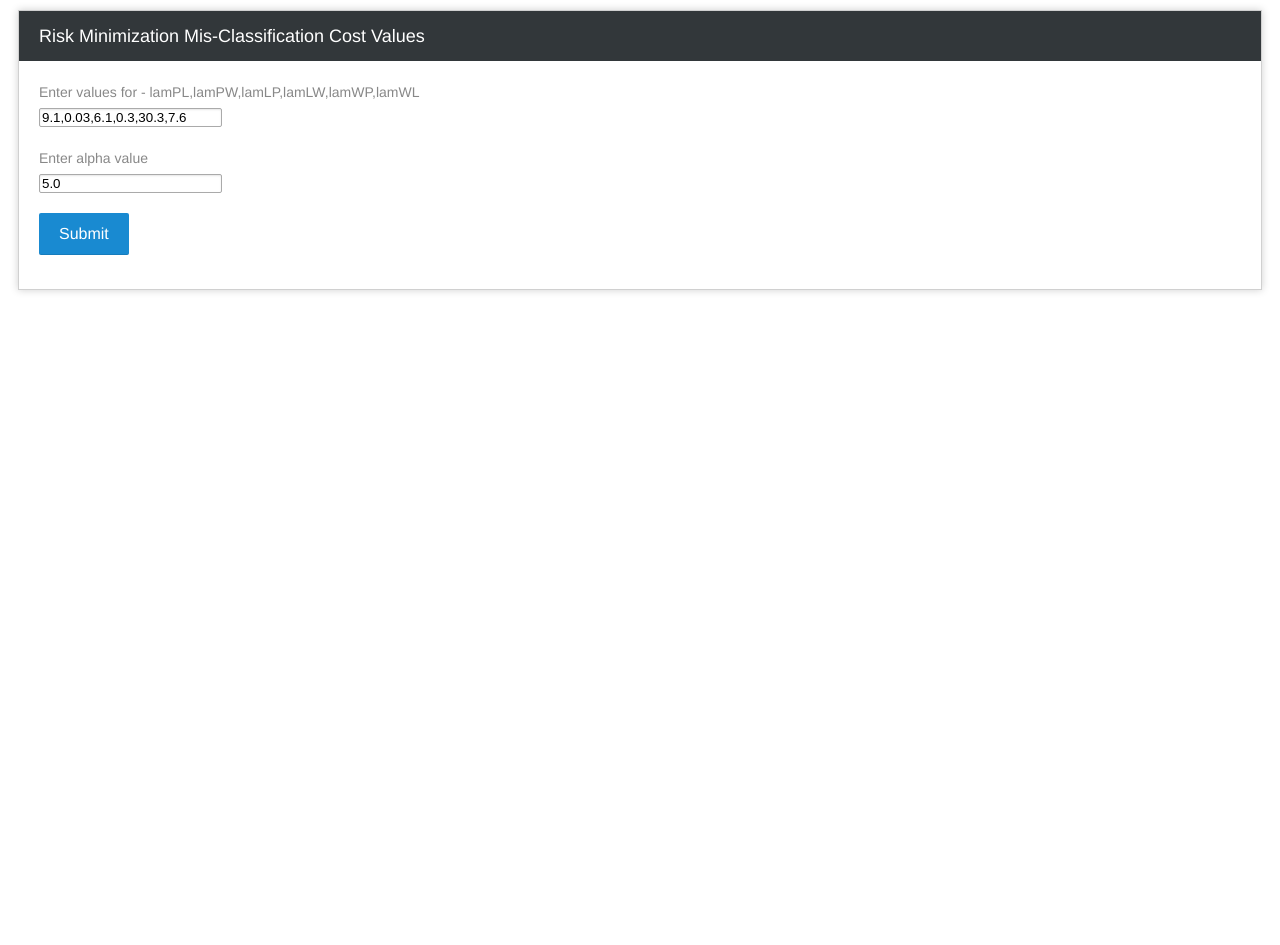
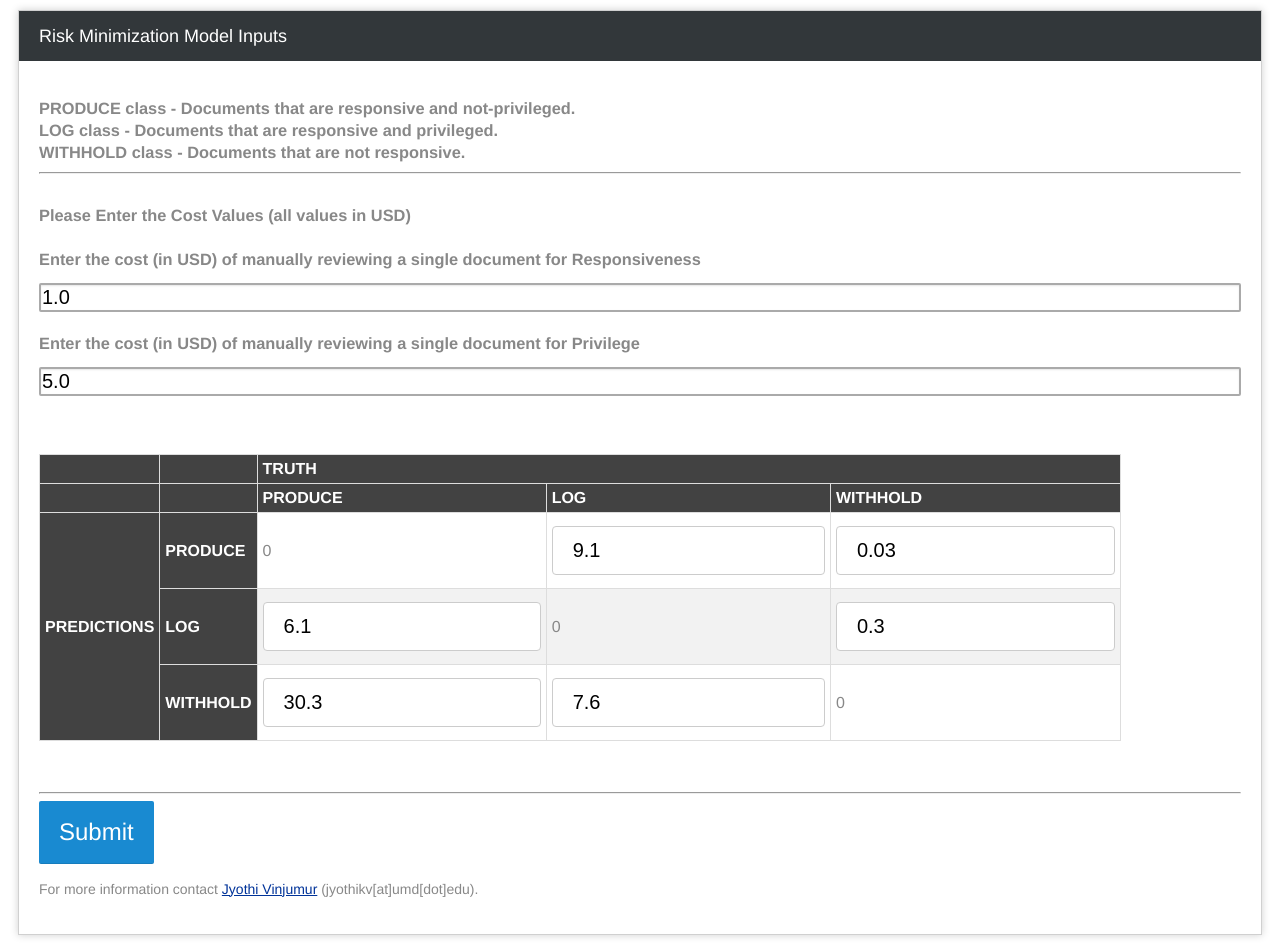
Before and after one commit to jyothivinjumur/rmweb, a Flask app: page / in a window 1280 px wide. Before the commit the page ends 293 px from the top, so only its background shows below. Run offline with Flask 2, Linux system fonts and the light colour scheme; parts of the project's set-up code (start-up, migrations or seed data) failed here and were passed over.

Commit message:
inputs page updates

```diff
--- a/app.py
+++ b/app.py
@@ -8,6 +8,8 @@ from ModuleP3 import phase3
 import sys
 from CostMatrix import cm
 import logging
+from logging.handlers import RotatingFileHandler
+
 
 # Initialize the Flask application
 app = Flask(__name__)
@@ -17,12 +19,10 @@ app = Flask(__name__)
 def form():
     return render_template('form_submit.html')
 
-def p1caller(costs,alpha):
+def p1caller(pl,pw,lp,lw,wp,wl,alpha):
     try:
-
         costMatrix=cm()
-        cmv=costs.split(',')
-        costMatrix.setCostMatrix(float(cmv[0]),float(cmv[1]),float(cmv[2]),float(cmv[3]),float(cmv[4]),float(cmv[5]))
+        costMatrix.setCostMatrix(float(pl),float(pw),float(lp),float(lw),float(wp),float(wl))
         costMatrix.setAlpha(float(alpha.strip()))
         cmvalue=costMatrix.getCostMatrix()
         p1=phase1()
@@ -31,14 +31,13 @@ def p1caller(costs,alpha):
     except:
         raise
 
-def p2caller(costs,alpha):
+def p2caller(pl,pw,lp,lw,wp,wl,alpha,lambda_R):
     try:
         costMatrix=cm()
-        cmv=costs.split(',')
-        costMatrix.setCostMatrix(float(cmv[0]),float(cmv[1]),float(cmv[2]),float(cmv[3]),float(cmv[4]),float(cmv[5]))
+        costMatrix.setCostMatrix(float(pl),float(pw),float(lp),float(lw),float(wp),float(wl))
         costMatrix.setAlpha(float(alpha.strip()))
         cmvalue=costMatrix.getCostMatrix()
-        lamR=costMatrix.getLam_r()
+        lamR=lambda_R
         p2=phase2()
         twd='/app/data'
         p2.computeExpectation(twd,20000,cmvalue,lamR,twd+'/GPOL-ds-op-label.tuple.dictionary.20000.p',twd+'/ECAT-ds-op-label.tuple.dictionary.20000.p')
@@ -47,14 +46,13 @@ def p2caller(costs,alpha):
     except:
         raise
 
-def p3caller(costs,alpha):
+def p3caller(pl,pw,lp,lw,wp,wl,alpha,lambda_P):
     try:
         costMatrix=cm()
-        cmv=costs.split(',')
-        costMatrix.setCostMatrix(float(cmv[0]),float(cmv[1]),float(cmv[2]),float(cmv[3]),float(cmv[4]),float(cmv[5]))
+        costMatrix.setCostMatrix(float(pl),float(pw),float(lp),float(lw),float(wp),float(wl))
         costMatrix.setAlpha(float(alpha.strip()))
         cmvalue=costMatrix.getCostMatrix()
-        lamP=costMatrix.getLam_p()
+        lamP=lambda_P
         twd='/app/data'
         p3=phase3()
         p3.computeExpectation(twd,20000,cmvalue,lamP,twd+'/ECAT-ds-op-label.tuple.dictionary.20000.p')
@@ -65,11 +63,32 @@ def p3caller(costs,alpha):
 
 @app.route('/hybridmodel/', methods=['POST'])
 def hybridmodel():
-    costs=request.form['yourname']
-    alpha=request.form['youremail']
-    p1caller(costs,alpha)
-    Tau_r=p2caller(costs,alpha)
-    Tau_p=p3caller(costs,alpha)
+    pl=request.form['lamPL']
+    pw=request.form['lamPW']
+    lp=request.form['lamLP']
+    lw=request.form['lamLW']
+    wp=request.form['lamWP']
+    wl=request.form['lamWL']
+    lambda_R=request.form['lamR']
+    lambda_P=request.form['lamP']
+    app.logger.info("User Inputs; ")
+    app.logger.info("pl= %s",pl)
+    app.logger.info("pw= %s",pw)
+    app.logger.info("lp= %s",lp)
+    app.logger.info("lw= %s",lw)
+    app.logger.info("wp= %s",wp)
+    app.logger.info("wl= %s",wl)
+    app.logger.info("Lambda_P= %s",lambda_P)
+    app.logger.info("Lambda_R= %s",lambda_R)
+    alpha="1.0"
+    p1caller(pl,pw,lp,lw,wp,wl,alpha)
+    Tau_r=p2caller(pl,pw,lp,lw,wp,wl,alpha,float(lambda_R))
+    Tau_p=p3caller(pl,pw,lp,lw,wp,wl,alpha,float(lambda_P))
+    Tau_r_percent=float(Tau_r/20000)*100
+    if Tau_r>0:
+        Tau_p_percent=float(Tau_p/Tau_r)*100
+    else:
+        Tau_p_percent=0
     msg="NONE"
     if Tau_r>0 and Tau_r<20000:
         msg="Review Something"
@@ -77,7 +96,15 @@ def hybridmodel():
         msg="Review Nothing"
     else:
         msg="Review Everything"
-    return render_template('form_action.html', name=Tau_r, Tau_p=Tau_p, message=msg)
+    return render_template('form_action.html', Tau_rpercent=Tau_r_percent, Tau_ppercent=Tau_p_percent, message=msg)
 
 if __name__ == '__main__':
-  app.run(host='0.0.0.0', port=80)
+    handler = RotatingFileHandler('/app/logs/logfile.log', maxBytes=10000, backupCount=10)
+    FORMAT = "%(asctime)-15s %(message)s"
+    fmt = logging.Formatter(FORMAT,datefmt='%Y-%m-%d %H:%M:%S')
+    FORMAT = "%(asctime)-15s %(message)s"
+    handler.setFormatter(fmt)
+    handler.setLevel(logging.INFO)
+    app.logger.setLevel(logging.INFO)
+    app.logger.addHandler(handler)
+    app.run(host='0.0.0.0', port=80)
--- a/static/style.css
+++ b/static/style.css
@@ -66,18 +66,21 @@ p.footer{
     -webkit-box-shadow: 0 0 8px #D0D0D0;
 }
 
+
+
 /* Form Styles */
 form label{
     display: block;
     margin-bottom: 5px;
 }
 form input[type=text]{
-    border: 1px solid #aaa;
+    border: 2px solid #aaa;
     border-radius: 2px;
     box-shadow: inset 0 1px 2px rgba(0,0,0,.1);
     box-sizing: border-box;
-    width: 80%
-    padding: 5px;
+    width: 95%
+    font-size:24px;
+    padding: 1px;
     margin-bottom: 20px;
     outline: 0;
     -webkit-border-radius: 2px;
@@ -90,7 +93,7 @@ form input[type=submit]{
     color: #fff;
     display: inline-block;
     padding: 0 20px;
-    font-size: 16px;
+    font-size: 24px;
     line-height: 2.6em;
     font-family: "Helvetica Neue",Helvetica,Arial,"Lucida Grande",sans-serif;
     font-weight: 400;
--- a/templates/form_submit.html
+++ b/templates/form_submit.html
@@ -2,20 +2,118 @@
     <head>
         <title>rmapp-inputs</title>
         <link rel=stylesheet type=text/css href="{{ url_for('static', filename='style.css') }}">
+        <style>
+        table, td, th {
+            border: 1px solid #ddd;
+            text-align: left;
+        }
+
+        table {
+            border-collapse: collapse;
+            width: 90%;
+        }
+
+        th, td {
+            padding: 5px;
+        }
+        th {
+            background-color: #424242;
+            color: white;
+        }
+        tr:nth-child(even){background-color: #f2f2f2}
+        input[type=text], select {
+            width: 100%;
+            padding: 12px 20px;
+            margin: 8px 0;
+            display: inline-block;
+            border: 1px solid #ccc;
+            border-radius: 4px;
+            box-sizing: border-box;
+            font-size: 20px;
+        }
+        input[type=submit]{
+            background: #198ad1;
+            color: #fff;
+            display: inline-block;
+            padding: 0 20px;
+            font-size: 24px;
+            line-height: 2.6em;
+            font-family: "Helvetica Neue",Helvetica,Arial,"Lucida Grande",sans-serif;
+            font-weight: 400;
+            -webkit-box-shadow: inset 0 -1px 0 rgba(0,0,0,.1);
+            -moz-box-shadow: inset 0 -1px 0 rgba(0,0,0,.1);
+            box-shadow: inset 0 -1px 0 rgba(0,0,0,.1);
+            -webkit-border-radius: 2px;
+            -moz-border-radius: 2px;
+            border-radius: 2px;
+            text-transform: capitalize;
+            border: 0;
+            cursor: pointer;
+            text-align: center;
+        }
+    </style>
     </head>
+
     <body>
         <div id="container">
             <div class="title">
-                <h1>Risk Minimization Mis-classification Cost Values</h1>
+                <h1>Risk Minimization Model Inputs</h1>
             </div>
             <div id="content">
+            <p>
+            <h3>
+            PRODUCE class -  Documents that are responsive and not-privileged. <br>
+            LOG class - Documents that are responsive and privileged. <br>
+            WITHHOLD class - Documents that are not responsive.
+            <br> <hr><br>
+            Please Enter the Cost Values (all values in USD) <br> <br>
                 <form method="post" action="{{ url_for('hybridmodel') }}">
-                  <label for="yourname">Enter values for - lamPL,lamPW,lamLP,lamLW,lamWP,lamWL</label>
-                  <input type="text" name="yourname" value="9.1,0.03,6.1,0.3,30.3,7.6" /><br />
-                  <label for="youremail">Enter alpha value</label>
-                  <input type="text" name="youremail" value="5.0" /><br />
-                  <input type="submit" />
+                    <label for="lamdaR">Enter the cost (in USD) of manually reviewing a single document for Responsiveness</label>
+                    <input type="text" name="lamR" value="1.0" /><br />
+                    <label for="lamdaP">Enter the cost (in USD) of manually reviewing a single document for Privilege</label>
+                    <input type="text" name="lamP" value="5.0" /><br /> <br>
+                    </h3>
+                    <table>
+                    <center>
+                        <tr>
+                            <th></th>
+                            <th></th>
+                            <th align="center" valign="middle" colspan="3">TRUTH</th>
+                        </tr>
+                        <tr>
+                            <th scope="col"></th>
+                            <th scope="col"></th>
+                            <th align="center" valign="middle" scope="col">PRODUCE</th>
+                            <th align="center" valign="middle" scope="col">LOG</th>
+                            <th align="center" valign="middle" scope="col">WITHHOLD</th>
+                        </tr>
+                        <tr>
+                            <th rowspan="3">PREDICTIONS</th>
+                            <th align="center" valign="middle" scope="row">PRODUCE</th>
+                            <td align="center" valign="middle"><label for="lamPP">0</label></td>
+                            <td align="center" valign="middle"><input type="text" name="lamPL" value="9.1"/></td>
+                            <td align="center" valign="middle"><input type="text" name="lamPW" value="0.03"/></td>
+                        </tr>
+                        <tr>
+                            <th align="center" valign="middle" scope="row">LOG</th>
+                            <td align="center" valign="middle"><input type="text" name="lamLP" value="6.1"/></td>
+                            <td align="center" valign="middle"><label for="lamLL">0</label></td>
+                            <td align="center" valign="middle"><input type="text" name="lamLW" value="0.3"/></td>
+                        </tr>
+                        <tr>
+                            <th align="center" valign="middle" scope="row">WITHHOLD</th>
+                            <td align="center" valign="middle"><input type="text" name="lamWP" value="30.3"/></td>
+                            <td align="center" valign="middle"><input type="text" name="lamWL" value="7.6"/></td>
+                            <td align="center" valign="middle"><label for="lamWW">0</label></td>
+                        </tr>
+                        </center>
+                    </table>
+
+                  <br><br>
+                  <hr>
+                  <input align="right" type="submit" />
                 </form>
+                <p> For more information contact <a href="https://www.linkedin.com/in/jyothi-k-vinjumur-24b65b6">Jyothi Vinjumur</a> (jyothikv[at]umd[dot]edu).
             </div>
         </div>
     </body>
```
Also changed, not shown: CostMatrix.py (+0 -9 lines), templates/form_action.html (+11 -3 lines), README.md, 1 other file.
